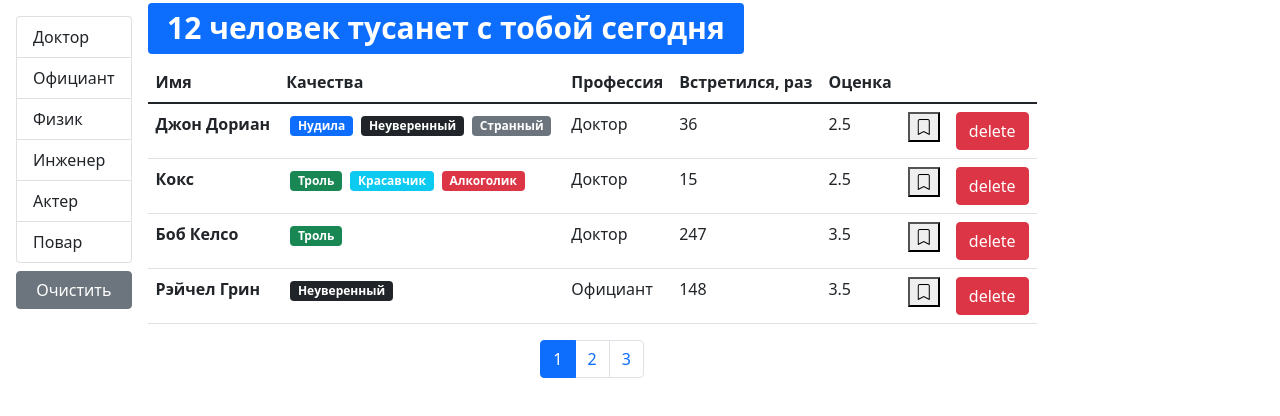
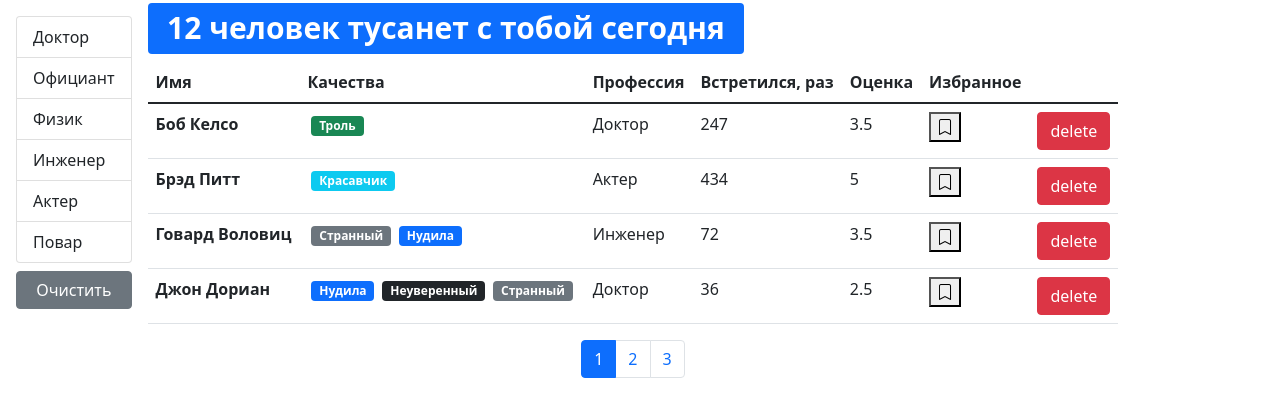
Before and after one commit to Gammani/fast-company-ts, a React (Create React App) app: page / in a window 1280 px wide. Shown: the top 416 px of the page. Built offline with nearby package versions, Linux system fonts and the light colour scheme.

Commit message:
feat: create new branch test

```diff
--- a/package.json
+++ b/package.json
@@ -9,6 +9,7 @@
     "@types/bootstrap": "^5.1.9",
     "@types/jest": "^27.4.0",
     "@types/lodash": "^4.14.180",
+    "@types/lodash.sortby": "^4.7.6",
     "@types/node": "^16.11.21",
     "@types/react": "^17.0.38",
     "@types/react-dom": "^17.0.11",
--- /dev/null
+++ b/src/app/component/TableHeader.tsx
@@ -0,0 +1,34 @@
+import React from "react";
+import {SortByType} from "./Users";
+
+type PropsType = {
+    onSort: (item: SortByType) => void
+    selectedSort: SortByType
+}
+
+const TableHeader: React.FC<PropsType> = ({onSort, selectedSort}) => {
+
+    const handleSort = (item: string) => {
+        if(selectedSort.iter === item) {
+            onSort({...selectedSort, order: selectedSort.order === "asc" ? "desc" : "asc"});
+        } else {
+            onSort({iter: item, order: "asc"});
+        }
+    }
+
+    return (
+        <thead>
+        <tr>
+            <th onClick={() => handleSort("name")} scope="col" role={"button"}>Имя</th>
+            <th scope="col">Качества</th>
+            <th role={"button"} onClick={() => handleSort("profession.name")} scope="col">Профессия</th>
+            <th role={"button"} onClick={() => handleSort("completedMeetings")} scope="col">Встретился, раз</th>
+            <th role={"button"} onClick={() => handleSort("rate")} scope="col">Оценка</th>
+            <th role={"button"} onClick={() => handleSort("bookmark")} scope="col">Избранное</th>
+            <th />
+        </tr>
+        </thead>
+    );
+};
+
+export default TableHeader;
--- a/src/app/component/Users.tsx
+++ b/src/app/component/Users.tsx
@@ -1,17 +1,23 @@
 import React, {useEffect, useState} from "react";
 import {ProfessionsTypeObject, ProfessionType, UsersType} from "../api/fake.api/user.api";
-import User from "./User";
 import Pagination from "./Pagination";
 import api from "../api";
 import {paginate} from "../utils/paginate";
 import GroupList from "./GroupList";
 import SearchStatus from "./SearchStatus";
+import UsersTable from "./UsersTable";
+import _ from "lodash";
 
 
 type PropsType = {
     users: UsersType[]
     onDelete: (id: string) => void
     onToggleBookmark: (id: string) => void
+}
+
+export type SortByType = {
+    iter: string
+    order: "asc" | "desc"
 }
 
 const Users: React.FC<PropsType> = ({users: allUsers, onDelete, onToggleBookmark}) => {
@@ -21,6 +27,7 @@ const Users: React.FC<PropsType> = ({users: allUsers, onDelete, onToggleBookmark
     const [currentPage, setCurrentPage] = useState<number>(1);
     const [professions, setProfessions] = useState<undefined | ProfessionsTypeObject | Array<ProfessionType>>(undefined);
     const [selectedProf, setSelectedProf] = useState<undefined | ProfessionType>(undefined);
+    const [sortBy, setSortBy] = useState<SortByType>({iter: "name", order: "asc"});
 
     useEffect(() => {
         api.professions.fetchAll().then((data: any) => setProfessions(data));
@@ -43,10 +50,16 @@ const Users: React.FC<PropsType> = ({users: allUsers, onDelete, onToggleBookmark
         setCurrentPage(pageIndex);
     }
 
+    const handleSort = (item: SortByType) => {
+        setSortBy(item)
+    }
+
     const filteredUsers = selectedProf ? allUsers.filter(user => JSON.stringify(user.profession) === JSON.stringify(selectedProf)) : allUsers;
     const count: number = filteredUsers.length;
 
-    let users = paginate(filteredUsers, currentPage, pageSize);
+    const sortedUsers = _.orderBy(filteredUsers, [sortBy.iter], [sortBy.order]);
+
+    let usersCrop = paginate(sortedUsers, currentPage, pageSize);
 
     const clearFilter = () => {
         setSelectedProf(undefined);
@@ -70,27 +83,13 @@ const Users: React.FC<PropsType> = ({users: allUsers, onDelete, onToggleBookmark
             <div className="d-flex flex-column">
                 <SearchStatus length={count}/>
                 {
-                    count > 0 &&
-                    <table className="table">
-                        <thead>
-                        <tr>
-                            <th scope="col">Имя</th>
-                            <th scope="col">Качества</th>
-                            <th scope="col">Профессия</th>
-                            <th scope="col">Встретился, раз</th>
-                            <th scope="col">Оценка</th>
-                            <th scope="col"></th>
-                        </tr>
-                        </thead>
-                        <tbody>
-                        {users.map((user) =>
-                            (
-                                <User key={user._id} onDelete={onDelete} user={user}
-                                      onToggleBookmark={onToggleBookmark}/>
-                            )
-                        )}
-                        </tbody>
-                    </table>
+                    count > 0 && <UsersTable
+                        users={usersCrop}
+                        onDelete={onDelete}
+                        onToggleBookmark={onToggleBookmark}
+                        onSort={handleSort}
+                        currentSort={sortBy}
+                    />
                 }
                 <div className="d-flex justify-content-center">
                     <Pagination
--- /dev/null
+++ b/src/app/component/UsersTable.tsx
@@ -0,0 +1,34 @@
+import React from "react";
+import User from "./User";
+import {UsersType} from "../api/fake.api/user.api";
+import {SortByType} from "./Users";
+import TableHeader from "./TableHeader";
+
+type PropsType = {
+    users: UsersType[]
+    onDelete: (id: string) => void
+    onToggleBookmark: (id: string) => void
+    onSort: (item: SortByType) => void
+    currentSort: SortByType
+}
+
+
+const UsersTable: React.FC<PropsType> = ({users, onDelete, onToggleBookmark, onSort, currentSort}) => {
+
+
+    return (
+        <table className="table">
+            <TableHeader onSort={onSort} selectedSort={currentSort} />
+            <tbody>
+            {users.map((user) =>
+                (
+                    <User key={user._id} onDelete={onDelete} user={user}
+                          onToggleBookmark={onToggleBookmark}/>
+                )
+            )}
+            </tbody>
+        </table>
+    );
+};
+
+export default UsersTable;
```
Also changed, not shown: 2 other files (tests, documents, lock files or other folders).
